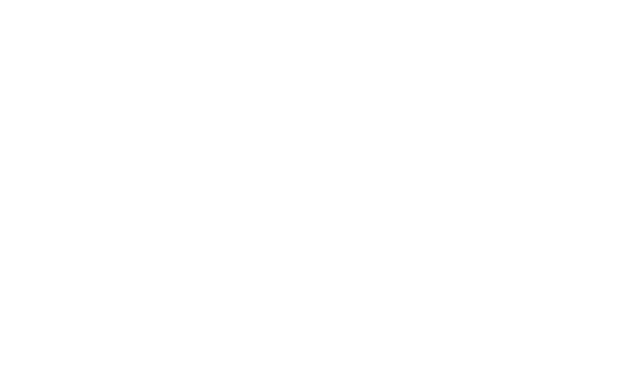
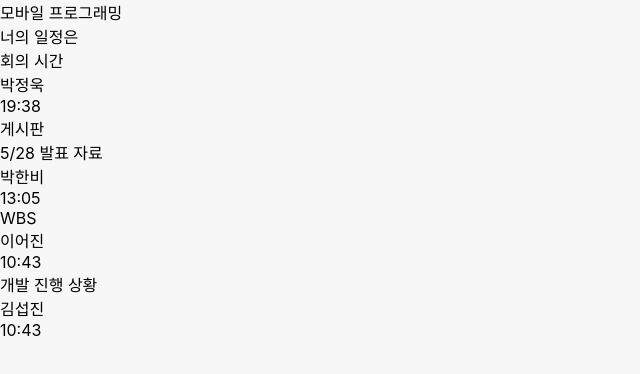
Before and after one commit to jungwook02/YourSchedule_Front, a React (Create React App) app: page /post in a window 1280 px wide. Before the commit this address had no page. Shown: the top 374 px of the page, without its empty margins (0-640 px from the left). Built offline with nearby package versions, Linux system fonts and the light colour scheme.

Commit message:
2nd Modal
App.js, App.css 변경사항 적용

```diff
--- a/src/App.css
+++ b/src/App.css
@@ -1,3 +1,10 @@
 .App {
-  background-color: #f8f8f8; /* 배경색을 여기에 원하는 색상 코드로 지정합니다. */
+  position: fixed;
+  width: 100%;
+  align-items: center;
+  background-color: #f7f7f7; /* 배경색을 여기에 원하는 색상 코드로 지정합니다. */
+  background-size: cover;
+  background-repeat: no-repeat;
+  background-position: center;
+  height: 100vh;
 }
--- a/src/App.js
+++ b/src/App.js
@@ -1,27 +1,17 @@
-import Navbar from "./components/navbar.js";
-import Newproject from "./components/newproject.js";
-import Login from "./components/login.js";
-import ProjectList from "./components/projectlist.js";
-import ProjectDetail from "./components/projectdetail.js";
-import "./App.css";
-import { BrowserRouter, Routes, Route } from 'react-router-dom';
+import Main from"./components/Main.js";
+import Projectlist from "./components/Projectlist.js";
+import Login from "./components/Login.js"
+import Projectmain from "./components/Projectmain.js"
+import Membership from "./components/Membership.js"
+import "./App.css"
 
 function App() {
   return (
-    <BrowserRouter>
-      <Routes>
-        <Route path='/new' element={<Newproject/>}></Route>
-      </Routes>
+    <div className="App">
 
-      <Routes>
-        <Route path='/' element={<ProjectList/>}></Route>
-      </Routes>
+    <Projectmain />
 
-      <Routes>
-
-        <Route path='/projectdetail/:id' element={<ProjectDetail/>}></Route>
-      </Routes>
-    </BrowserRouter>
+    </div>
   );
 }
 
```
